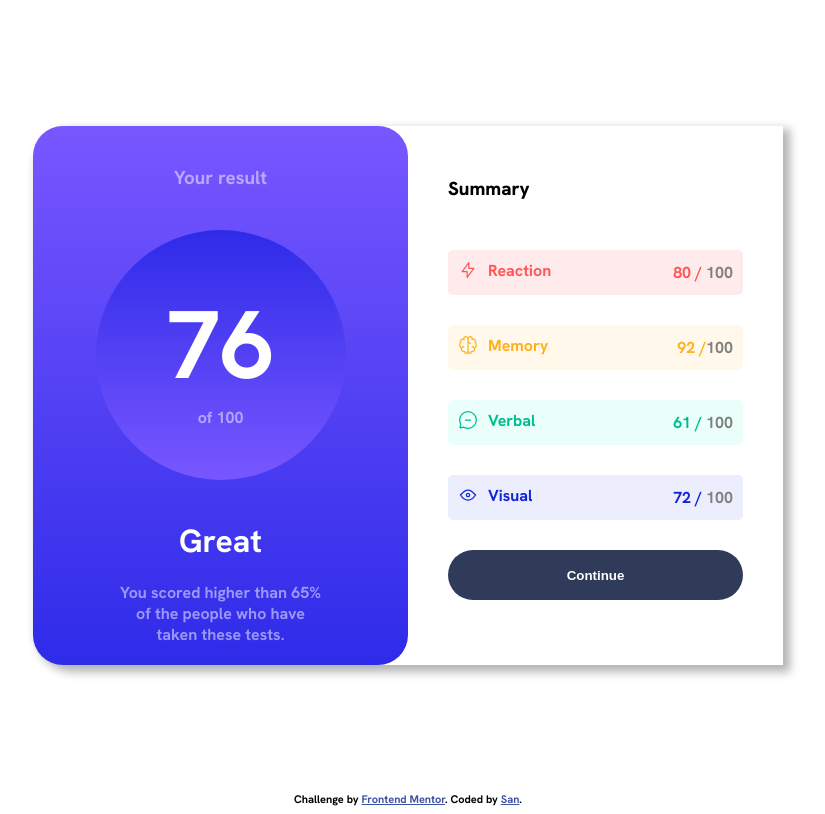
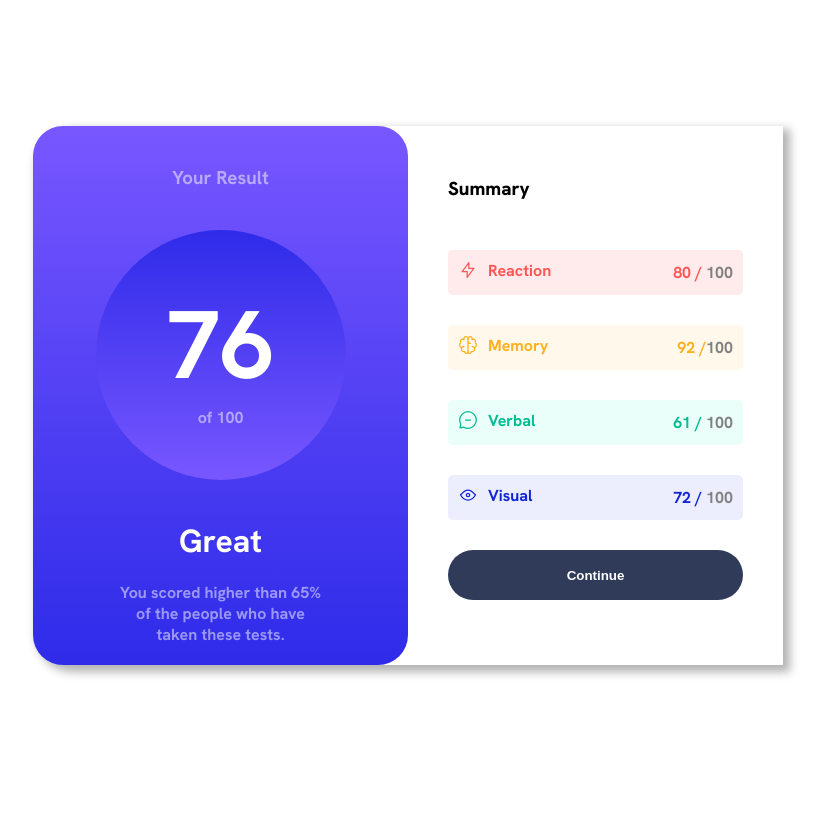
Before and after one commit to capslock11/FrontendMentor-exercise, a plain HTML site: page index.html in a window 1280 px wide. Shown: the whole page, without its empty margins (232-1057 px from the left). Drawn offline with Linux system fonts and the light colour scheme.

Commit message:
Update index.html

```diff
--- a/index.html
+++ b/index.html
@@ -21,7 +21,7 @@
   <div class="container">
 
     <div class="first">
-      <h3 class="result">Your result</h3>
+      <h3 class="result">Your Result</h3>
       <div class="circle">
         <h1>76</h1>
 
@@ -74,10 +74,6 @@
       </div>
     </div>
   </div>
-  <div class="attribution">
-    Challenge by <a href="https://www.frontendmentor.io?ref=challenge" target="_blank">Frontend Mentor</a>.
-    Coded by <a href="#">San</a>.
-  </div>
 </body>
 
 </html>
```
